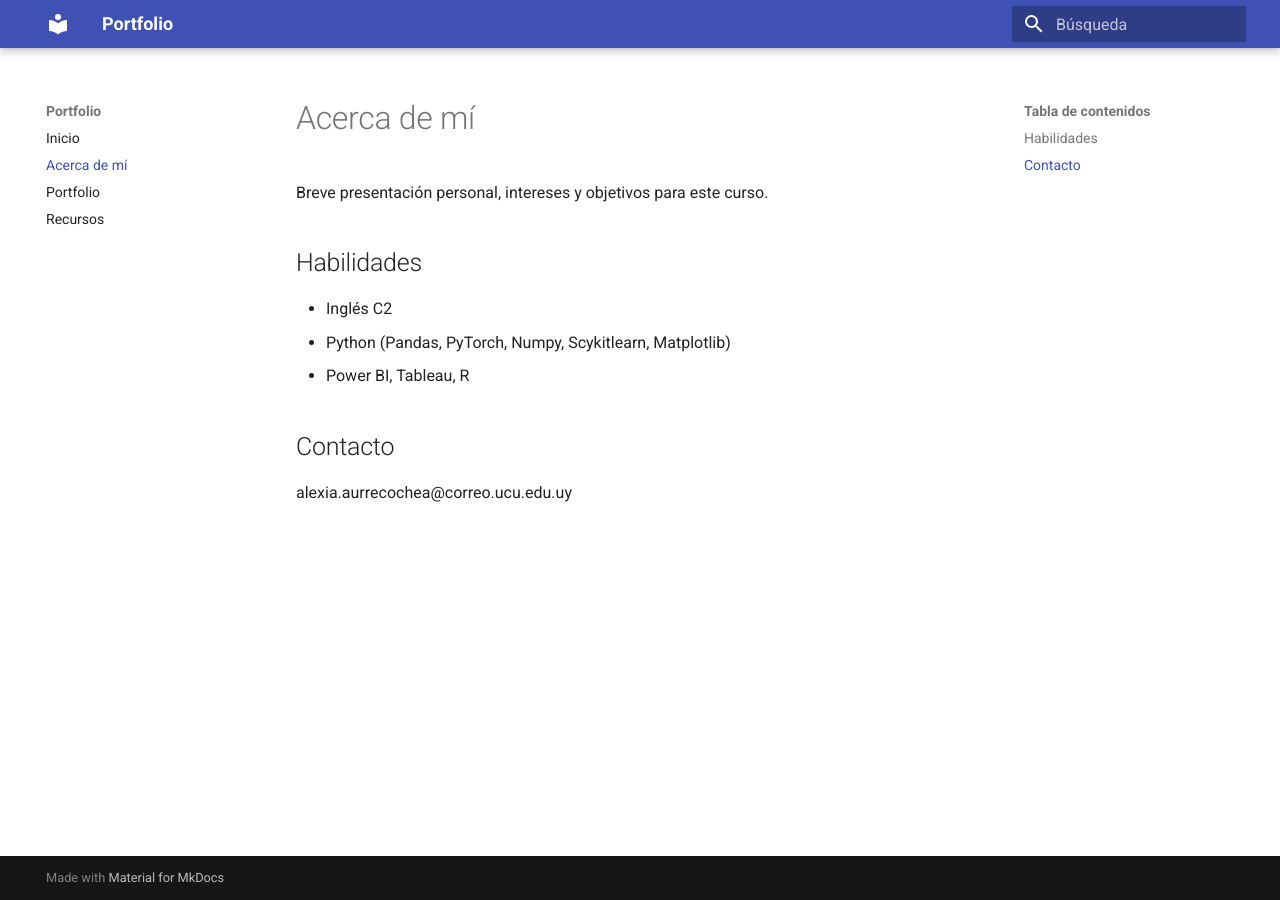
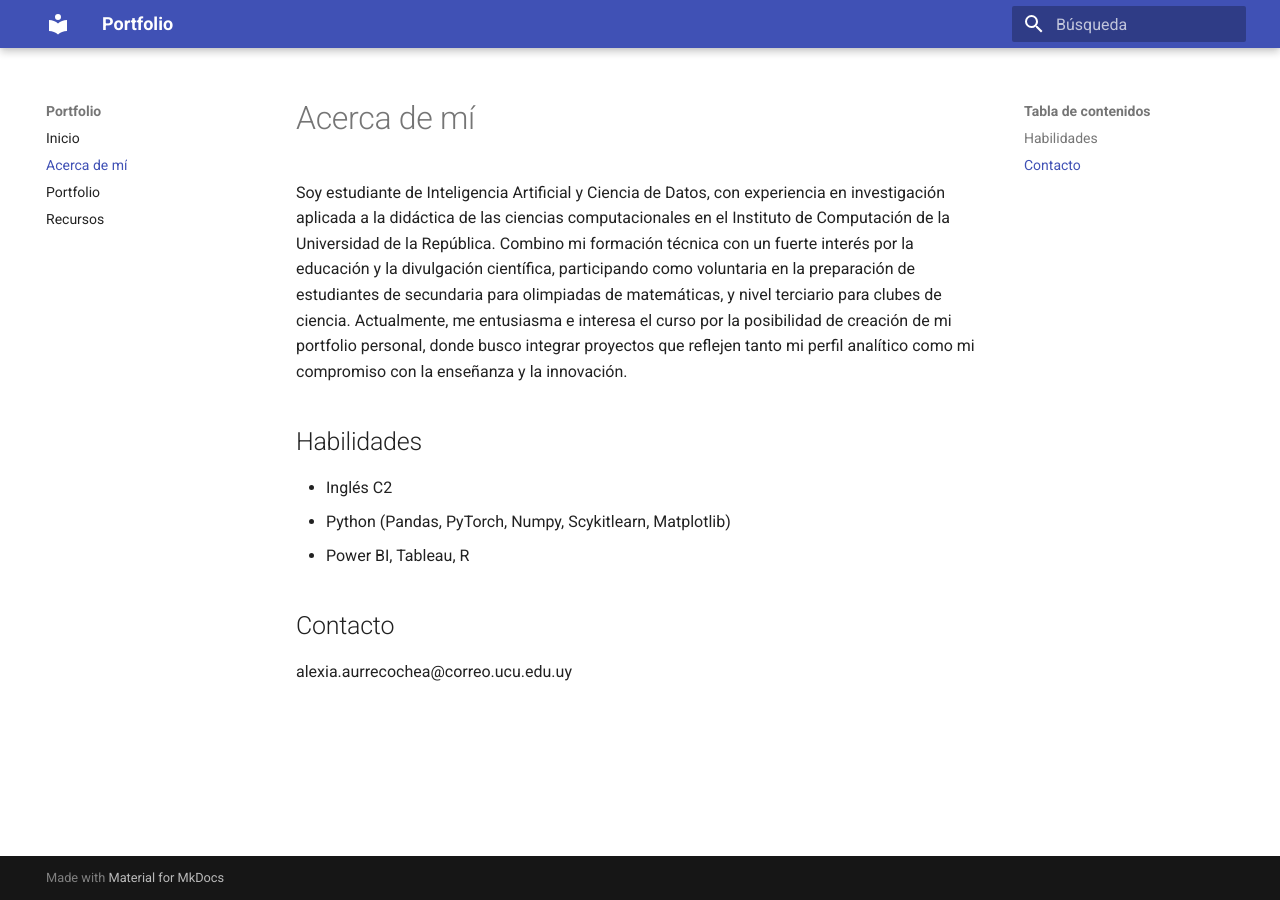
Before and after one commit to aleaurre/Ingenieria_de_Datos, an MkDocs documentation site: the page built from docs/acerca.md, in a window 1280 px wide. Built offline with MkDocs 1.6.1 and Material for MkDocs 9.7.7, drawn with Linux system fonts in a browser that asks for light colours.

Commit message:
Update acerca.md

```diff
--- a/docs/acerca.md
+++ b/docs/acerca.md
@@ -4,8 +4,7 @@ date: 2025-01-01
 ---
 
 # Acerca de mí
-
-Breve presentación personal, intereses y objetivos para este curso.
+Soy estudiante de Inteligencia Artificial y Ciencia de Datos, con experiencia en investigación aplicada a la didáctica de las ciencias computacionales en el Instituto de Computación de la Universidad de la República. Combino mi formación técnica con un fuerte interés por la educación y la divulgación científica, participando como voluntaria en la preparación de estudiantes de secundaria para olimpiadas de matemáticas, y nivel terciario para clubes de ciencia. Actualmente, me entusiasma e interesa el curso por la posibilidad de creación de mi portfolio personal, donde busco integrar proyectos que reflejen tanto mi perfil analítico como mi compromiso con la enseñanza y la innovación.
 
 ## Habilidades
 - Inglés C2
```
